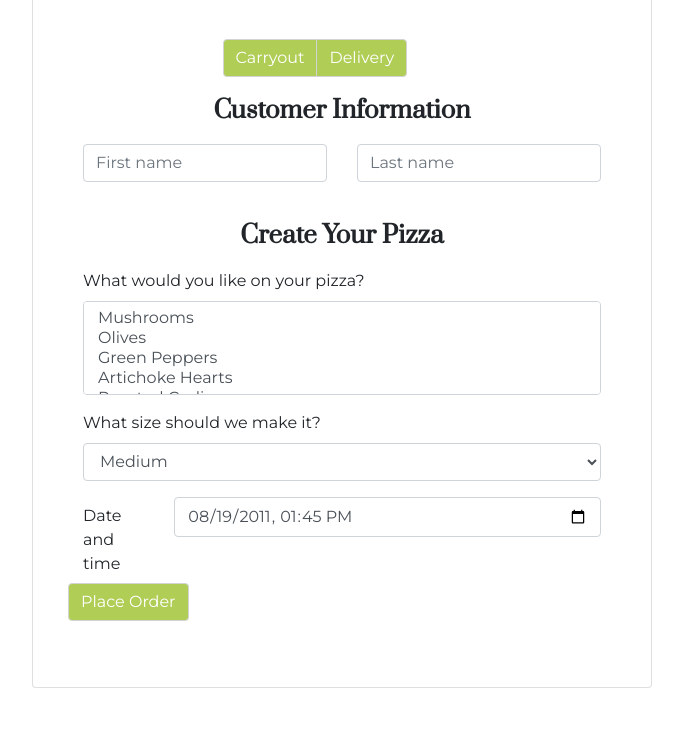
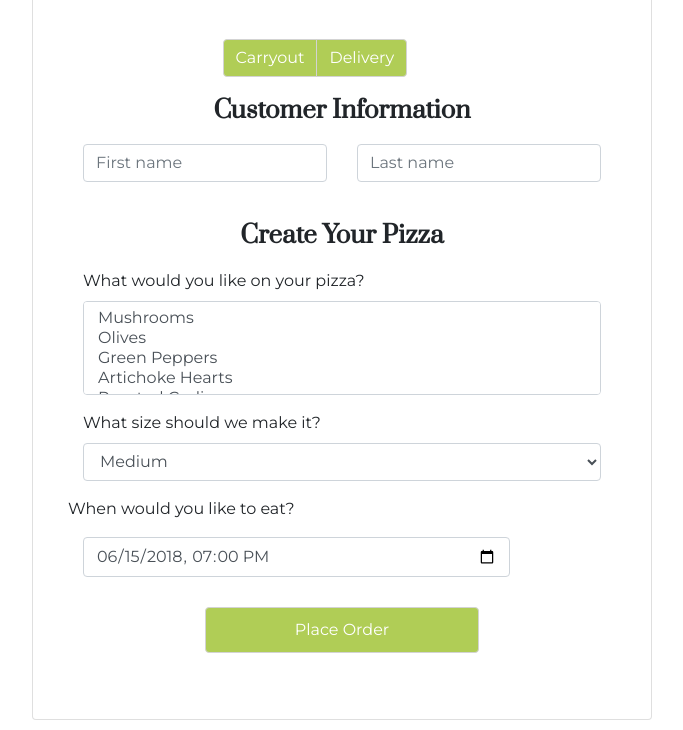
Before and after one commit to nikkiboyd/Island-Pie-Pizza, a plain HTML site: page index.html in a window 1280 px wide. Shown: the part 282-1012 px from the top of the page, without its empty margins (298-981 px from the left). Before the commit the page ends 980 px from the top, so only its background shows below. Drawn offline with Linux system fonts and the light colour scheme.

Commit message:
continue styling, add date and time input to capture order target time

```diff
--- a/css/styles.css
+++ b/css/styles.css
@@ -37,6 +37,10 @@ body {
   padding-bottom: 50px;
 }
 
+#submit-order-button {
+  margin-top: 30px;
+}
+
 .btn {
   background-color: #b0cd56;
   border-color: lightgrey;
--- a/index.html
+++ b/index.html
@@ -82,11 +82,11 @@
         </select>
       </div>
       <div class="form-group row">
-        <label for="example-datetime-local-input" class="col-2 col-form-label">Date and time</label>
+        <p>When would you like to eat?</p>
         <div class="col-10">
-          <input class="form-control" type="datetime-local" value="2011-08-19T13:45:00" id="example-datetime-local-input">
+          <input class="form-control" type="datetime-local" value="2018-06-15T19:00:00" id="example-datetime-local-input">
         </div>
-      <button id="submit-order-button" type="submit" class="btn btn-primary">Place Order</button>
+      <button id="submit-order-button" type="submit" class="center btn btn-primary">Place Order</button>
     </form>
     <div class="card order-details">
       <h2>Order Confirmed!</h2>
```
